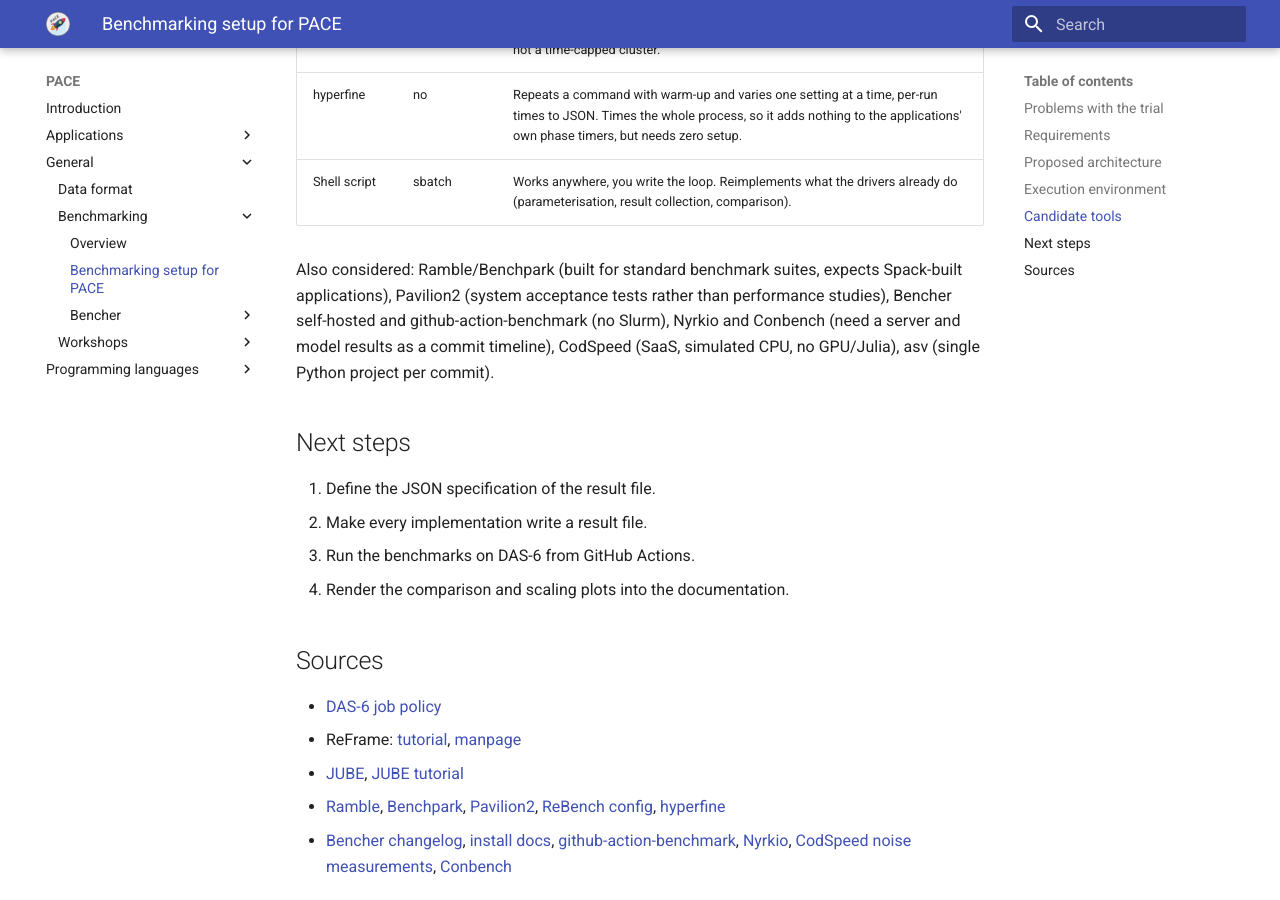
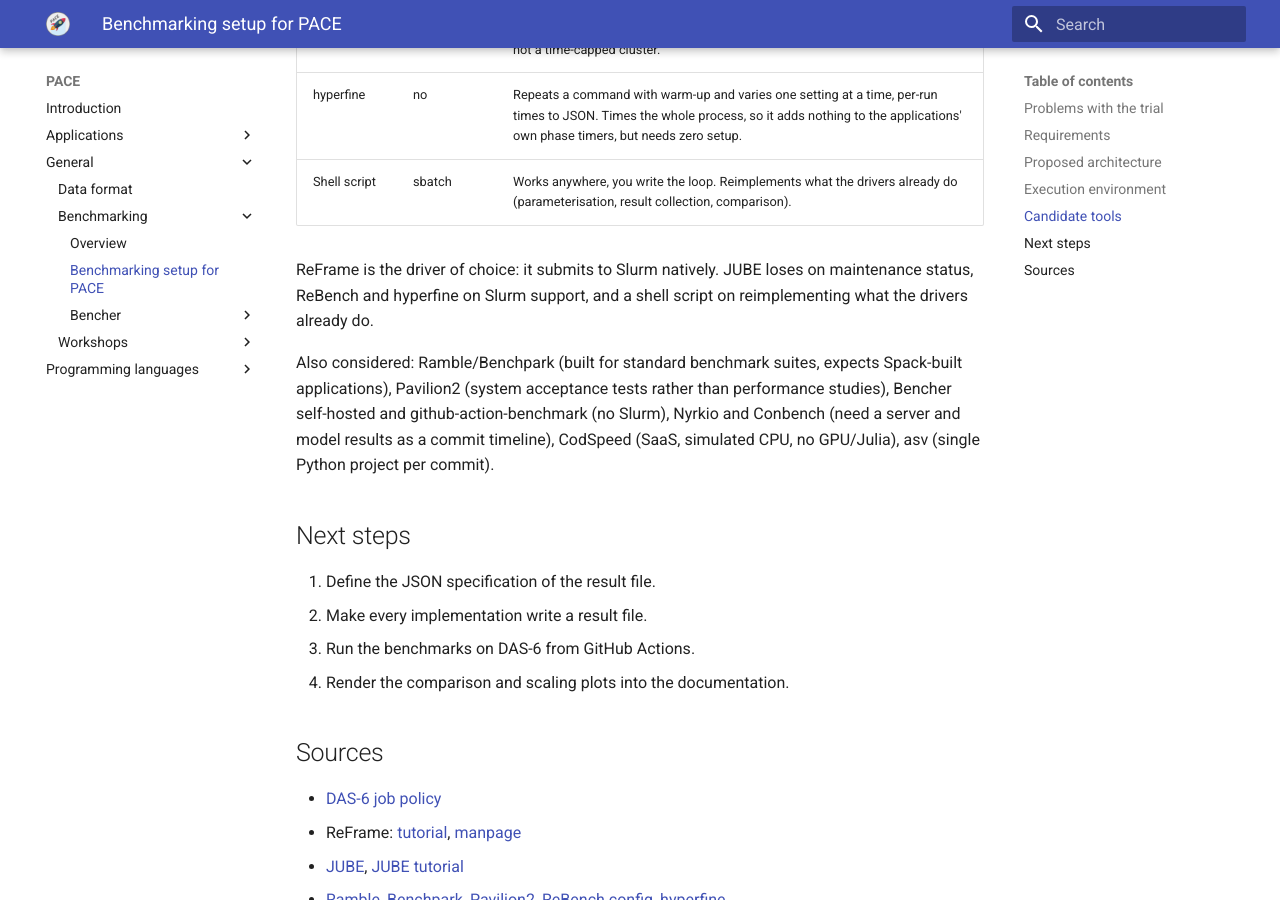
Before and after one commit to astron-rd/PACE, an MkDocs documentation site: the page built from docs/general/benchmarking/setup.md, in a window 1280 px wide and 900 px high, scrolled down 2558 px. Built offline with MkDocs 1.6.1 and Material for MkDocs 9.7.7, drawn with Linux system fonts in a browser that asks for light colours; nearby versions of some CDN libraries.

Commit message:
docs: explain the driver choice in benchmarking setup

```diff
--- a/docs/general/benchmarking/setup.md
+++ b/docs/general/benchmarking/setup.md
@@ -105,6 +105,10 @@
 | hyperfine    | no        | Repeats a command with warm-up and varies one setting at a time, per-run times to JSON. Times the whole process, so it adds nothing to the applications' own phase timers, but needs zero setup. |
 | Shell script | sbatch    | Works anywhere, you write the loop. Reimplements what the drivers already do (parameterisation, result collection, comparison).                                                                  |
 
+ReFrame is the driver of choice: it submits to Slurm natively. JUBE loses on
+maintenance status, ReBench and hyperfine on Slurm support, and a shell script
+on reimplementing what the drivers already do.
+
 Also considered: Ramble/Benchpark (built for standard benchmark suites, expects
 Spack-built applications), Pavilion2 (system acceptance tests rather than
 performance studies), Bencher self-hosted and github-action-benchmark (no
```
